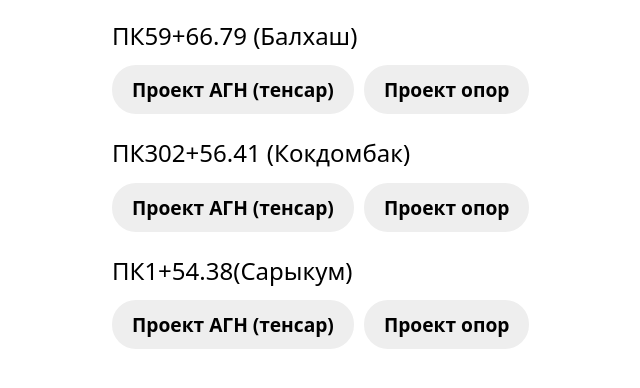
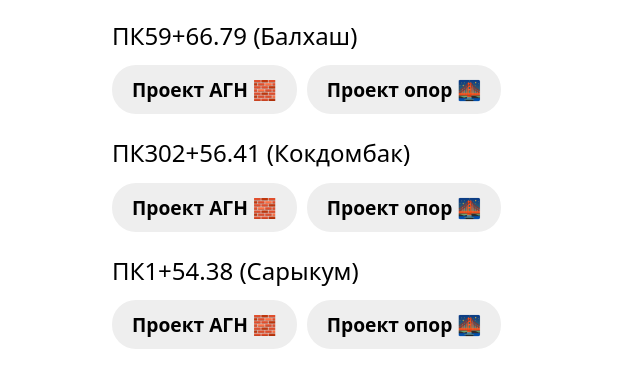
Before and after one commit to adlenadlen/standart, a website: page src/balkhash/isso/index.html in a window 1280 px wide. Shown: the part 134-522 px from the top of the page, without its empty margins (98-738 px from the left). Drawn offline with Linux system fonts and the light colour scheme.

Commit message:
Update index.html

```diff
--- a/src/balkhash/isso/index.html
+++ b/src/balkhash/isso/index.html
@@ -26,24 +26,24 @@
     <section aria-labelledby="pk59">
       <h2 id="pk59">ПК59+66.79 (Балхаш)</h2>
       <div>
-        <a class="b" href="/balkhash/59/agn" target="_blank" rel="noopener">Проект АГН (тенсар)</a>
-        <a class="b" href="/balkhash/59/opora" target="_blank" rel="noopener">Проект опор</a>
+        <a class="b" href="/balkhash/59/agn" target="_blank" rel="noopener">Проект АГН 🧱</a>
+        <a class="b" href="/balkhash/59/opora" target="_blank" rel="noopener">Проект опор 🌉</a>
       </div>
     </section>
 
     <section aria-labelledby="pk302">
       <h2 id="pk59">ПК302+56.41 (Кокдомбак)</h2>
       <div>
-        <a class="b" href="/balkhash/302/agn" target="_blank" rel="noopener">Проект АГН (тенсар)</a>
-        <a class="b" href="/balkhash/302/opora" target="_blank" rel="noopener">Проект опор</a>
+        <a class="b" href="/balkhash/302/agn" target="_blank" rel="noopener">Проект АГН 🧱</a>
+        <a class="b" href="/balkhash/302/opora" target="_blank" rel="noopener">Проект опор 🌉</a>
       </div>
     </section>
 
     <section aria-labelledby="pk1.54">
-      <h2 id="pk59">ПК1+54.38(Сарыкум)</h2>
+      <h2 id="pk59">ПК1+54.38 (Сарыкум)</h2>
       <div>
-        <a class="b" href="/balkhash/302/agn" target="_blank" rel="noopener">Проект АГН (тенсар)</a>
-        <a class="b" href="/balkhash/302/opora" target="_blank" rel="noopener">Проект опор</a>
+        <a class="b" href="/balkhash/302/agn" target="_blank" rel="noopener">Проект АГН 🧱</a>
+        <a class="b" href="/balkhash/302/opora" target="_blank" rel="noopener">Проект опор 🌉</a>
       </div>
     </section>
 
```
